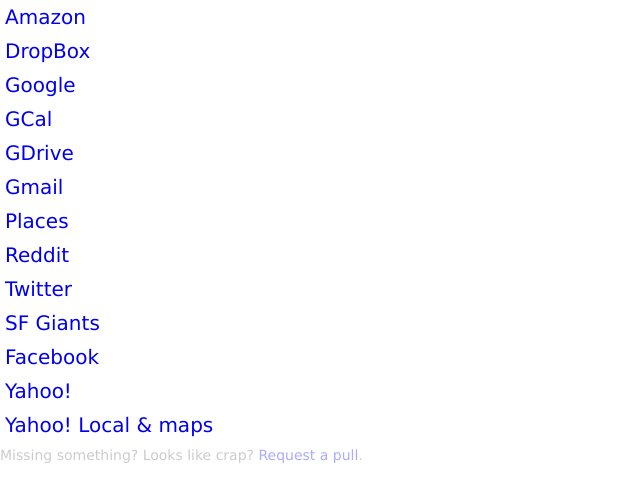
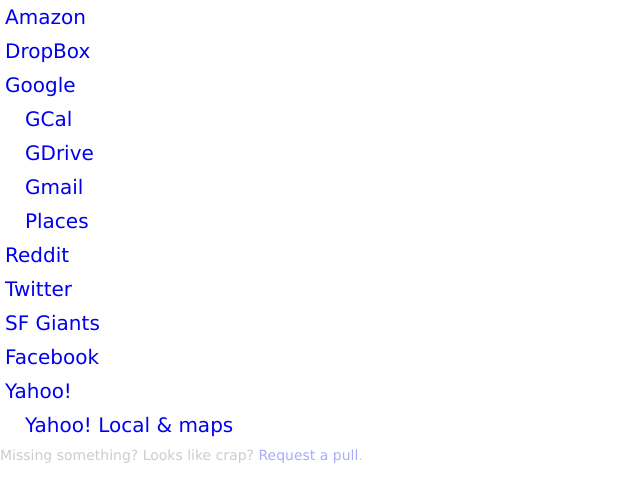
Before and after one commit to jrconlin/mobile, a plain HTML site: page index.html in a window 1280 px wide. Shown: the whole page, without its empty margins (0-640 px from the left). Drawn offline with Linux system fonts and the light colour scheme.

Commit message:
Added indention for sublists

```diff
--- a/style.css
+++ b/style.css
@@ -1,5 +1,7 @@
 * {margin:0; padding:0;}
 body {font-family: Verdana,Ariel, Sans-Serif; font-size: 20px;}
+ul {list-style: none; }
+li ul {padding: 0 0 0 1em;}
 li a {border:1px solid #9OdFdF; padding: 5px; display: block;
 text-decoration: none;
 background-image: -moz-linear-gradient(top, #FFFFFF 0%, #A0EFEF 100%);}
```
